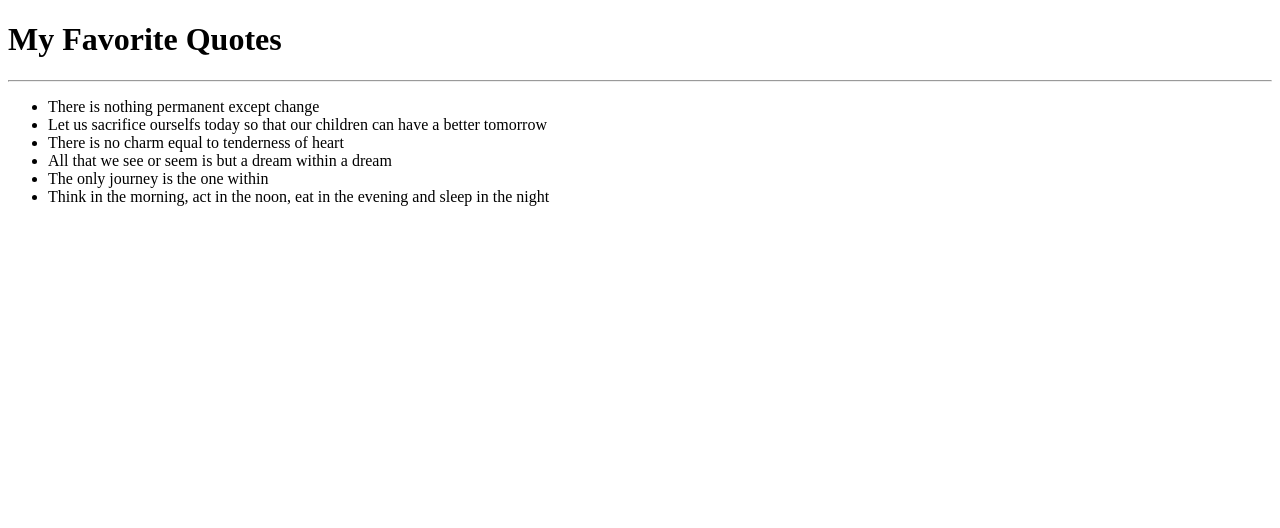
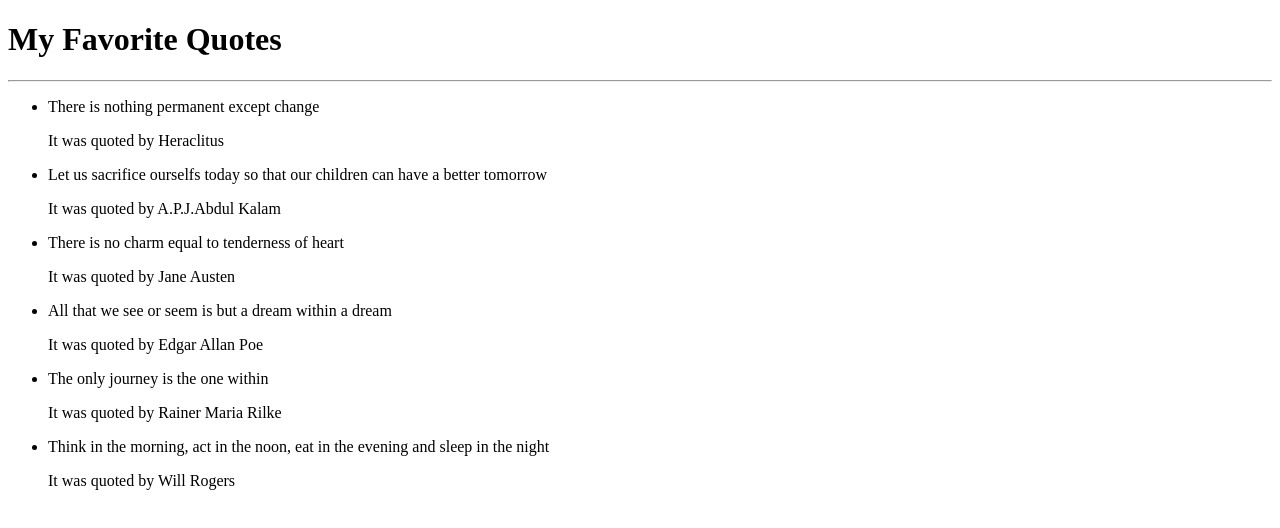
Before and after one commit to Joselyne97/Quotes, an Angular app in the folder Quotes/: page / in a window 1280 px wide. Shown: the top 528 px of the page. Built offline with nearby package versions, Linux system fonts and the light colour scheme.

Commit message:
I added the quote description in detail to make it appear

```diff
--- a/Quotes/src/app/quote-detail/quote-detail.component.html
+++ b/Quotes/src/app/quote-detail/quote-detail.component.html
@@ -1 +1 @@
-<p>quote-detail works!</p>
+<p>{{quote.description}}</p>
--- a/Quotes/src/app/quote-detail/quote-detail.component.ts
+++ b/Quotes/src/app/quote-detail/quote-detail.component.ts
@@ -6,7 +6,7 @@
   styleUrls: ['./quote-detail.component.css']
 })
 export class QuoteDetailComponent implements OnInit {
-
+  @Input() quote: Quote;
   constructor() { }
 
   ngOnInit() {
--- a/Quotes/src/app/quote/quote.component.html
+++ b/Quotes/src/app/quote/quote.component.html
@@ -4,6 +4,7 @@
     <ul>
       <li *ngFor='let quote of Quotes'>
         {{quote.name}}
+        <app-quote-detail [quote]='quote'></app-quote-detail>
       </li>
     </ul>
   </div>
```
